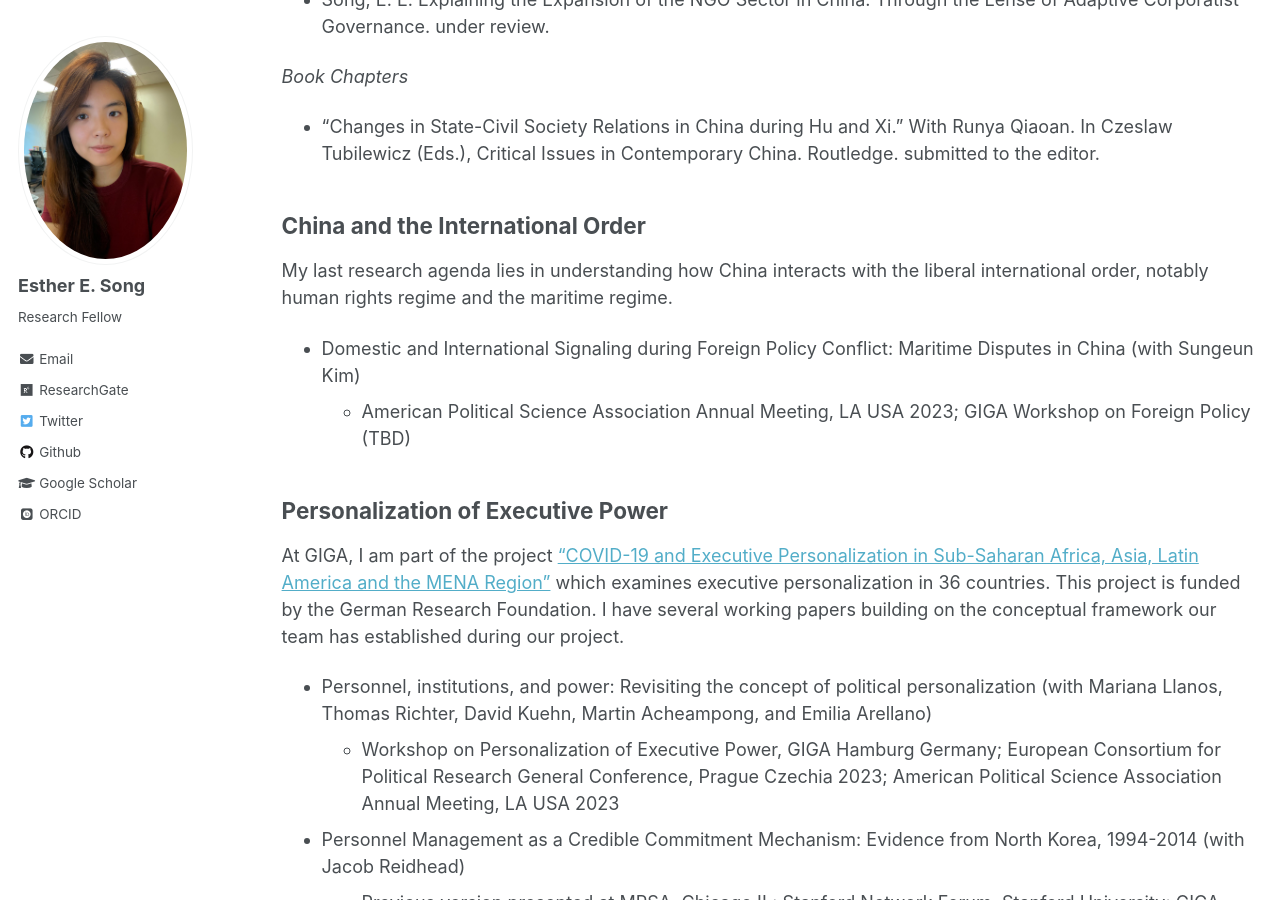
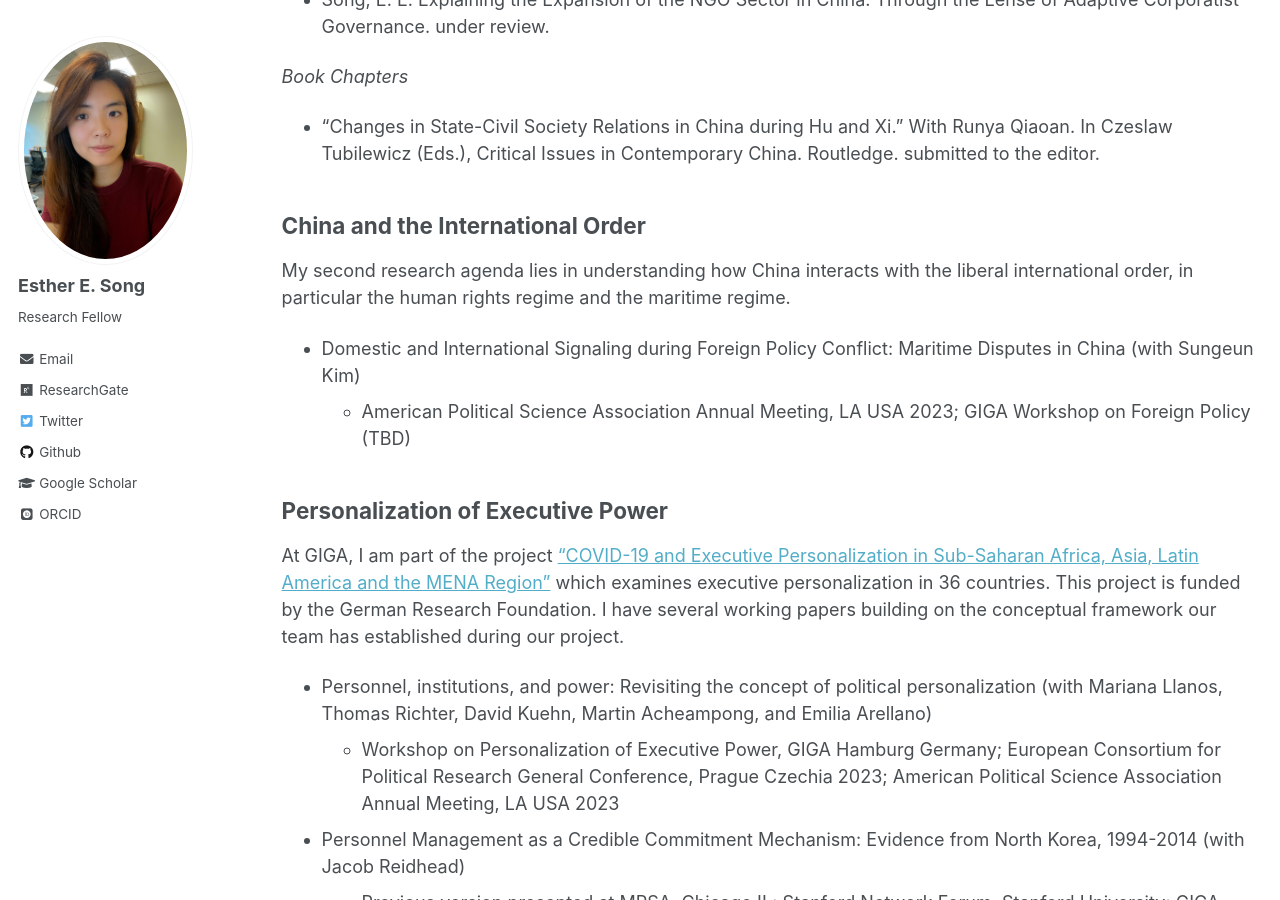
Before and after one commit to ehsong/ehsong.github.io, a Jekyll site: the page built from _pages/research.md, in a window 1280 px wide and 900 px high, scrolled down 1984 px. Built offline with Jekyll 4.4.1, drawn with Linux system fonts in a browser that asks for light colours; some web fonts are replaced.

Commit message:
Update research.md

```diff
--- a/_pages/research.md
+++ b/_pages/research.md
@@ -52,7 +52,7 @@ What explains the growth of the NGO sector in China during the recent decades? D
 
 ## China and the International Order
 
-My last research agenda lies in understanding how China interacts with the liberal international order, notably human rights regime and the maritime regime.
+My second research agenda lies in understanding how China interacts with the liberal international order, in particular the human rights regime and the maritime regime.
 
 * Domestic and International Signaling during Foreign Policy Conflict: Maritime Disputes in China (with Sungeun Kim)
   * American Political Science Association Annual Meeting, LA USA 2023; GIGA Workshop on Foreign Policy (TBD)
```
